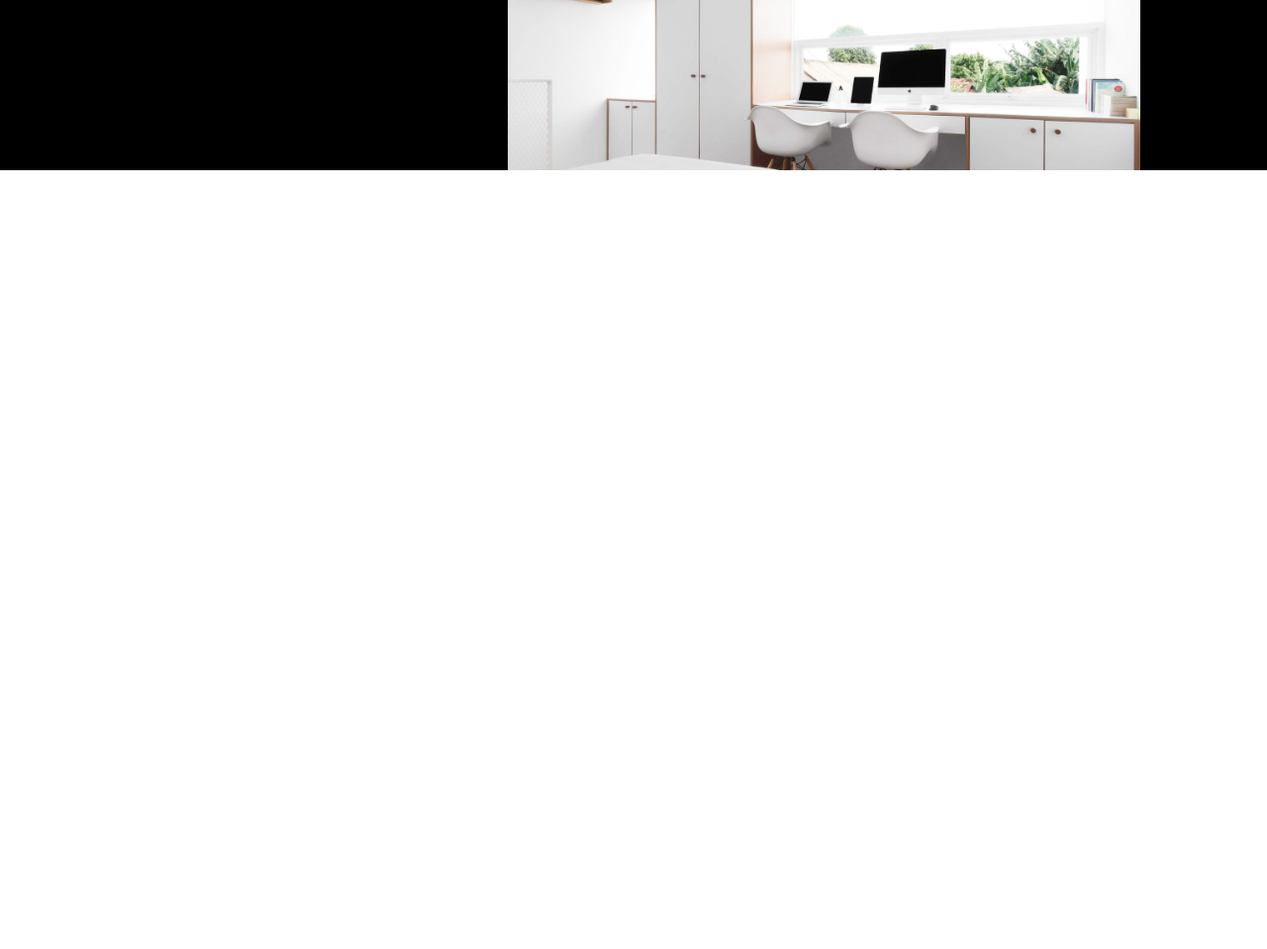
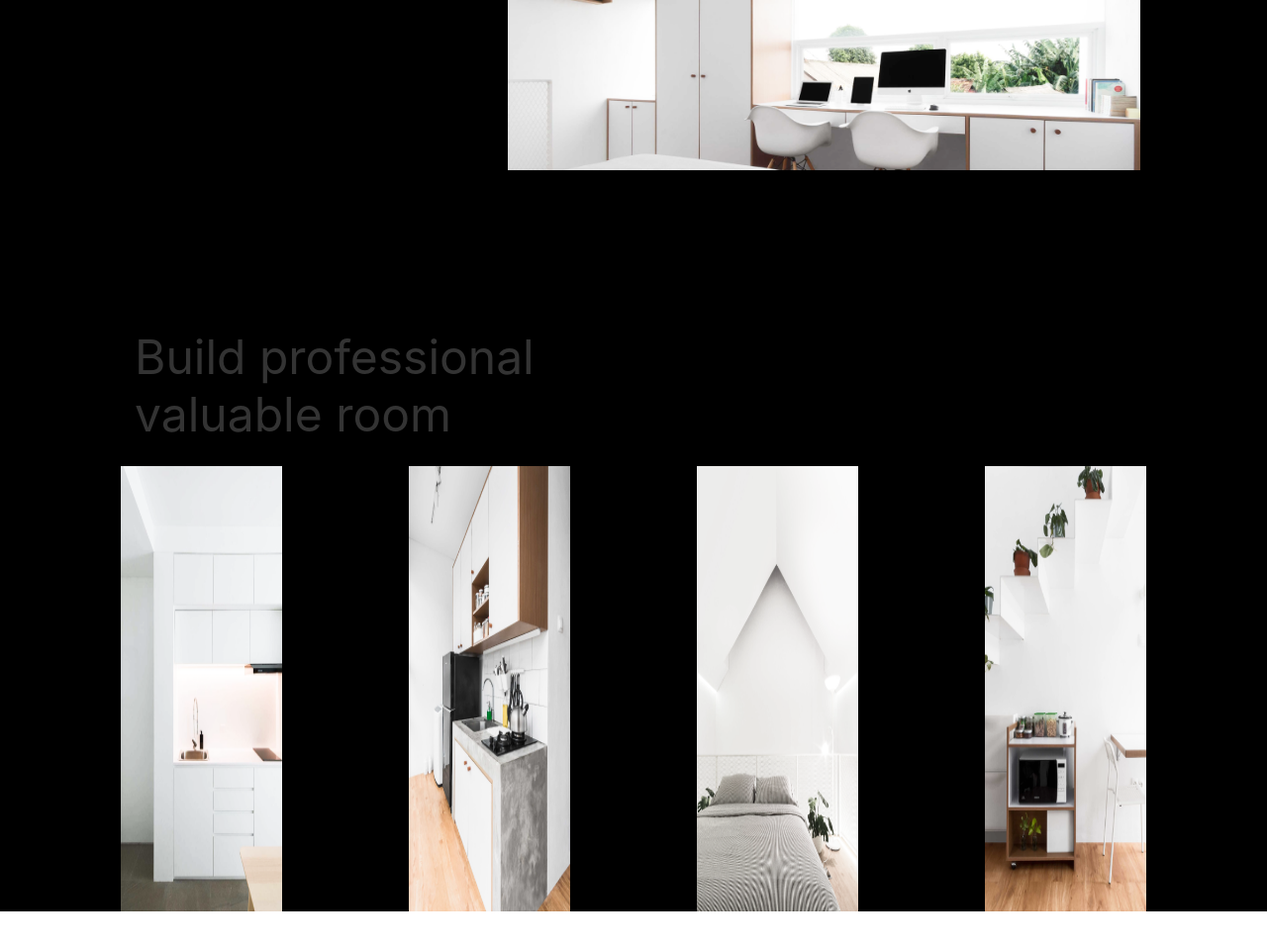
Before and after one commit to RafatSh-hash/Dream_Home, a plain HTML site: page index.html in a window 1280 px wide. Shown: the part 663-1622 px from the top of the page at 99% size. Before the commit the page ends 963 px from the top, so only its background shows below. Drawn offline with Linux system fonts and the light colour scheme; files that its build step writes are made by us from their sources; files whose address does not match are found by name.

Commit message:
Room Section Complete

```diff
--- a/index.html
+++ b/index.html
@@ -4,6 +4,8 @@
 <head>
     <meta charset="UTF-8">
     <meta name="viewport" content="width=device-width, initial-scale=1.0">
+    <link rel="icon" href="./Assets/Images/favicon.ico" type="image/x-icon">
+
     <link rel="stylesheet" href="styles.css">
     <!-- UiKit CSS  -->
     <link rel="stylesheet" href="./uikit-3.16.22/css/uikit.min.css">
@@ -47,6 +49,27 @@
             </div>
         </div>
     </section>
+    <section>
+        <div class="roomContainer">
+            <h1>Build professional <br> valuable room</h1>
+            <div class="roomImageContainer">
+                <div>
+                    <img src="./Assets/Images/img-01.png" alt="img1">
+
+                </div>
+                <div>
+                    <img src="./Assets/Images/img-02.png" alt="img2">
+                </div>
+                <div>
+                    <img src="./Assets/Images/img-03.png" alt="img3">
+
+                </div>
+                <div>
+                    <img src="./Assets/Images/img-04.png" alt="img4">
+                </div>
+            </div>
+        </div>
+    </section>
     <!-- UiKit Script  -->
     <script src="./uikit-3.16.22/js/uikit.min.js"></script>
 </body>
--- a/styles.css
+++ b/styles.css
@@ -123,8 +123,42 @@ body {
 
 }
 
+.roomImageContainer {
+    width: 90%;
+    height: 450px;
+    margin: 1.5em auto;
+    display: grid;
+    grid-template-columns: repeat(4, 1fr);
+    gap: 8em;
 
+}
 
+.roomContainer {
+    width: 90%;
+    margin: 10em auto 10em;
+    /* margin-top: 10em; */
+}
+
+.roomContainer h1 {
+    font-size: 3em;
+    margin-left: 1.5em;
+}
+
+.roomImageContainer div {
+
+    width: 100%;
+
+}
+
+.roomImageContainer div img {
+    width: 100%;
+    height: 100%;
+    transition: all 0.5s;
+}
+
+.roomImageContainer div img:hover {
+    scale: 1.1;
+}
 
 
 
```
Also changed, not shown: Assets/Images/favicon.ico (added), Assets/Images/site.webmanifest (added).
